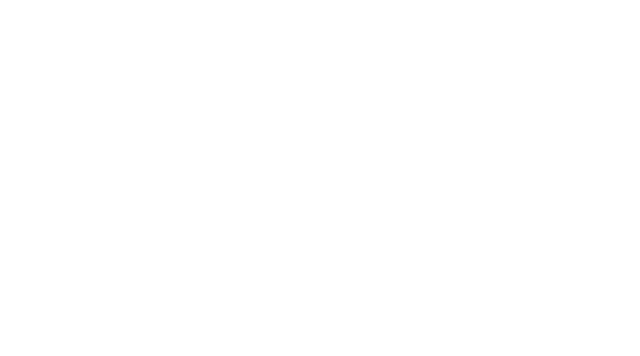
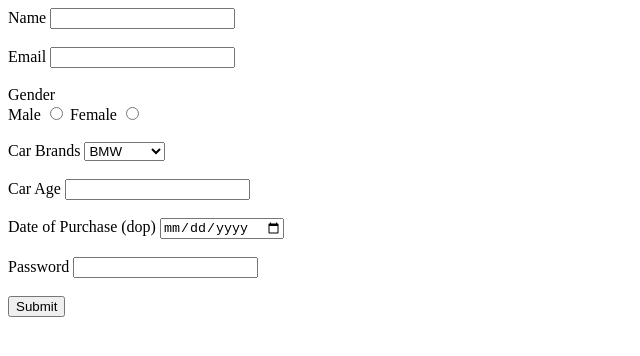
Before and after one commit to acciojob/car-insurance-form-sameer595, a website: page main.html in a window 1280 px wide. Shown: the whole page, without its empty margins (0-640 px from the left). Drawn offline with Linux system fonts and the light colour scheme.

Commit message:
created a submission

```diff
--- a/main.html
+++ b/main.html
@@ -10,7 +10,34 @@
 	<!-- the entire body must be written by student -->
     <script type="text/javascript" src="./script.js">
 </script>
+<form action="" method ="post">
+<label for="name">Name</label>
+<input type="text" id="name" required><br><br>
+<label for="name">Email</label>
+<input type="text" id="email" required><br><br>
+<label for="Gender" > Gender </label> <br>
+<label for="Gender">Male</label>
+<input type="radio" id="" name="Gender" value="Male">
+<label for="Gender">Female</label>
+<input type="radio" id="" name="Gender" value="Female"><BR></BR>
+<label for="cars">Car Brands</label>
 
+<select name="cars" id="cars">
+  <option value="BMW">BMW</option>
+  <option value="Audi">Audi</option>
+  <option value="Mercedez">Mercedez</option>
+  <!-- <option value="audi">Audi</option> -->
+</select><BR></BR>
+<label for="carage">Car Age</label>
+<input type="number" id="carage" required><br><br>
+<label for="dop">Date of Purchase (dop)</label>
+<input type="date" id="dop" required><br><br>
+
+<label for="password">Password</label>
+<input type="password" id="password" required><br><br>
+
+<input type="submit" value="Submit">
+</form>
 </body>
 
 </html>
```
